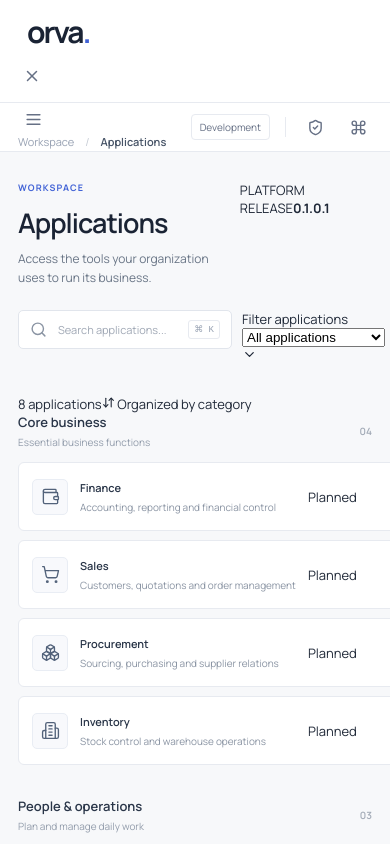
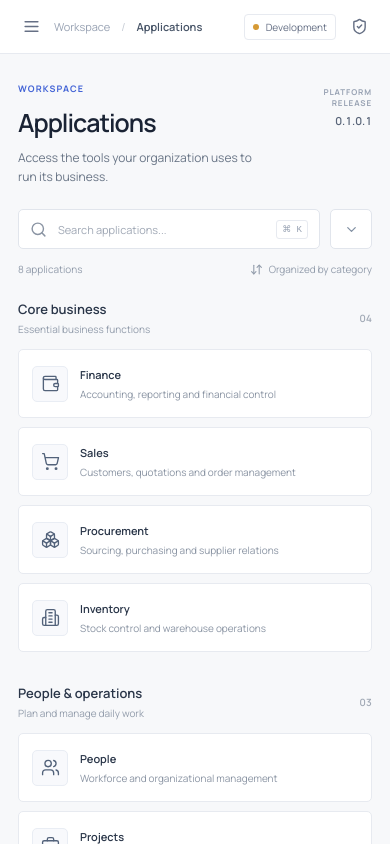
Before and after one commit to fbrhrdynt/orva_project, a Next.js app in the folder apps/web/: page / in a window 390 px wide. Shown: the top 844 px of the page. Built offline with nearby package versions, Linux system fonts and the light colour scheme.

Commit message:
Refine ORVA responsive design system styling

```diff
--- a/apps/web/src/app/globals.css
+++ b/apps/web/src/app/globals.css
@@ -1,4 +1,5 @@
 :root {
+  color-scheme: light;
   --orva-navy: #1A2334;
   --orva-accent: #4263D6;
   --canvas: #F7F8FA;
@@ -8,94 +9,136 @@
   --text-muted: #98A2B3;
   --border: #E7EAF0;
   --sidebar-width: 248px;
+  --focus: rgba(66, 99, 214, .22);
 }
-
 * { box-sizing: border-box; }
 html, body { min-height: 100%; }
+html { scroll-behavior: smooth; }
 body { margin: 0; background: var(--canvas); color: var(--text-primary); font-family: var(--font-manrope), sans-serif; font-size: 13px; -webkit-font-smoothing: antialiased; }
-button, input { font: inherit; }
-button { cursor: pointer; }
-
+button, input, select { font: inherit; }
+button, select { cursor: pointer; }
+button:focus-visible, a:focus-visible, input:focus-visible, select:focus-visible { outline: 3px solid var(--focus); outline-offset: 2px; }
 .app-shell { min-height: 100vh; }
-.sidebar { width: var(--sidebar-width); position: fixed; inset: 0 auto 0 0; display: flex; flex-direction: column; padding: 25px 17px 16px; background: #fff; border-right: 1px solid var(--border); }
+.sidebar { width: var(--sidebar-width); position: fixed; z-index: 20; inset: 0 auto 0 0; display: flex; flex-direction: column; padding: 25px 17px 16px; background: #fff; border-right: 1px solid var(--border); }
+.sidebar-head { display: flex; align-items: flex-start; justify-content: space-between; }
 .wordmark { display: inline-flex; align-items: baseline; width: fit-content; margin: 0 0 29px 10px; color: var(--orva-navy); font-size: 30px; font-weight: 700; letter-spacing: -2px; line-height: 1; text-decoration: none; }
 .wordmark span { color: var(--orva-accent); }
-.workspace-switcher { min-height: 56px; display: flex; align-items: center; gap: 10px; padding: 8px; border: 1px solid var(--border); border-radius: 7px; }
-.workspace-mark { width: 32px; height: 32px; display: grid; place-items: center; border-radius: 6px; background: var(--orva-navy); color: #fff; font-weight: 700; }
+.workspace-switcher { width: 100%; min-height: 56px; display: flex; align-items: center; gap: 10px; padding: 8px; border: 1px solid var(--border); border-radius: 6px; background: #fff; text-align: left; }
+.workspace-mark { width: 32px; height: 32px; display: grid; flex: 0 0 auto; place-items: center; border-radius: 5px; background: var(--orva-navy); color: #fff; font-weight: 700; }
 .workspace-copy, .profile-copy { display: grid; gap: 3px; min-width: 0; flex: 1; }
 .workspace-copy strong, .profile-copy strong { font-size: 11px; font-weight: 600; }
 .workspace-copy span, .profile-copy span { color: var(--text-muted); font-size: 10px; }
 .workspace-switcher > svg, .profile > svg { color: var(--text-muted); }
 .nav-label { margin: 32px 10px 10px; color: #98A2B3; font-size: 9px; font-weight: 700; letter-spacing: 1px; }
 .main-nav { display: grid; gap: 4px; }
-.nav-item { min-height: 38px; display: flex; align-items: center; gap: 11px; padding: 0 10px; border-radius: 5px; color: #667085; font-size: 12px; font-weight: 500; text-decoration: none; }
+.nav-item { min-height: 38px; display: flex; align-items: center; gap: 11px; padding: 0 10px; border-radius: 5px; color: #667085; font-size: 12px; font-weight: 500; text-decoration: none; transition: background 140ms ease, color 140ms ease; }
+.nav-item:hover { background: #F7F8FA; color: var(--orva-navy); }
 .nav-item svg { color: #7B8797; }
 .nav-item.active { background: #F0F3FA; color: var(--orva-navy); font-weight: 600; }
 .nav-item.active svg { color: var(--orva-accent); }
 .nav-count { margin-left: auto; color: var(--text-muted); font-size: 10px; }
 .sidebar-bottom { margin-top: auto; display: grid; gap: 4px; }
 .profile { display: flex; align-items: center; gap: 9px; margin-top: 13px; padding: 14px 4px 0; border-top: 1px solid var(--border); }
-.avatar { width: 30px; height: 30px; display: grid; place-items: center; border-radius: 50%; background: #E9EDF5; color: var(--orva-navy); font-size: 10px; font-weight: 700; }
-
+.avatar { width: 30px; height: 30px; display: grid; flex: 0 0 auto; place-items: center; border-radius: 50%; background: #E9EDF5; color: var(--orva-navy); font-size: 10px; font-weight: 700; }
 .content { min-height: 100vh; margin-left: var(--sidebar-width); }
 .topbar { height: 62px; display: flex; align-items: center; justify-content: space-between; padding: 0 42px; background: #fff; border-bottom: 1px solid var(--border); }
-.breadcrumbs, .topbar-actions { display: flex; align-items: center; gap: 11px; color: var(--text-muted); font-size: 11px; }
+.topbar-left, .breadcrumbs, .topbar-actions { display: flex; align-items: center; gap: 11px; }
+.breadcrumbs { color: var(--text-muted); font-size: 11px; }
 .breadcrumbs strong { color: #475467; font-weight: 600; }
 .crumb-separator { color: #C5CBD4; }
 .topbar-actions { gap: 15px; }
-.icon-button { width: 28px; height: 28px; display: grid; place-items: center; border: 0; background: transparent; color: #667085; }
+.icon-button { width: 30px; height: 30px; display: grid; place-items: center; border: 0; border-radius: 5px; background: transparent; color: #667085; }
+.icon-button:hover { background: #F5F6F8; color: var(--orva-navy); }
 .topbar-divider { height: 20px; width: 1px; background: var(--border); }
-.environment { padding: 5px 8px; border: 1px solid var(--border); border-radius: 4px; color: #667085; font-size: 10px; }
-
+.environment { display: inline-flex; align-items: center; gap: 7px; padding: 5px 8px; border: 1px solid var(--border); border-radius: 4px; color: #667085; font-size: 10px; }
+.environment-dot { width: 6px; height: 6px; border-radius: 50%; background: #D69A35; }
 .page { max-width: 1240px; margin: 0 auto; padding: 42px 48px 25px; }
 .page-heading { display: flex; align-items: flex-end; justify-content: space-between; gap: 20px; }
 .eyebrow { margin-bottom: 10px; color: var(--orva-accent); font-size: 9px; font-weight: 700; letter-spacing: 1.15px; }
 h1 { margin: 0; color: var(--orva-navy); font-size: 27px; font-weight: 600; letter-spacing: -1px; }
 .page-heading p { margin: 8px 0 0; color: var(--text-secondary); font-size: 12px; }
-.text-action { display: inline-flex; align-items: center; gap: 7px; padding: 8px 0; border: 0; background: transparent; color: var(--orva-accent); font-size: 11px; font-weight: 600; }
-.search-row { display: flex; gap: 10px; margin: 29px 0 34px; }
-.search-box { height: 39px; max-width: 420px; flex: 1; display: flex; align-items: center; gap: 9px; padding: 0 11px; border: 1px solid #E1E5EC; border-radius: 5px; background: #fff; color: #8A94A3; }
-.search-box input { min-width: 0; flex: 1; outline: none; border: 0; color: var(--text-primary); font-size: 11px; }
+.heading-meta { display: grid; gap: 5px; padding-bottom: 2px; text-align: right; }
+.meta-label { color: var(--text-muted); font-size: 8px; font-weight: 700; letter-spacing: .9px; }
+.heading-meta strong { color: #596579; font-size: 11px; font-weight: 600; font-variant-numeric: tabular-nums; }
+.search-row { display: flex; gap: 10px; margin: 29px 0 15px; }
+.search-box { height: 40px; max-width: 440px; flex: 1; display: flex; align-items: center; gap: 9px; padding: 0 11px; border: 1px solid #E1E5EC; border-radius: 5px; background: #fff; color: #8A94A3; }
+.search-box:focus-within { border-color: #9AADEB; box-shadow: 0 0 0 3px rgba(66,99,214,.08); }
+.search-box input { min-width: 0; flex: 1; outline: none; border: 0; color: var(--text-primary); font-size: 11px; background: transparent; }
 .search-box input::placeholder { color: #A0A8B5; }
 kbd { padding: 3px 5px; border: 1px solid var(--border); border-radius: 3px; color: #98A2B3; font-size: 9px; }
-.filter-button { display: inline-flex; align-items: center; gap: 9px; padding: 0 11px; border: 1px solid #E1E5EC; border-radius: 5px; background: #fff; color: #596579; font-size: 11px; }
+.clear-search { display: grid; place-items: center; padding: 3px; border: 0; background: transparent; color: #7F8998; }
+.filter-control { position: relative; min-width: 164px; height: 40px; display: flex; align-items: center; border: 1px solid #E1E5EC; border-radius: 5px; background: #fff; color: #596579; }
+.filter-control select { width: 100%; height: 100%; padding: 0 32px 0 11px; appearance: none; border: 0; outline: none; background: transparent; color: inherit; font-size: 11px; }
+.filter-control > svg { position: absolute; right: 10px; pointer-events: none; color: #8290A3; }
+.results-line { display: flex; justify-content: space-between; margin: 0 0 28px; color: #929CAB; font-size: 10px; }
+.results-line span:last-child { display: inline-flex; align-items: center; gap: 6px; }
 .application-section { margin-bottom: 32px; }
 .section-heading { display: flex; align-items: center; justify-content: space-between; margin-bottom: 13px; }
 .section-heading h2 { margin: 0; color: #293548; font-size: 13px; font-weight: 600; }
 .section-heading span:not(.section-count) { display: block; margin-top: 4px; color: #929CAB; font-size: 10px; }
-.section-count { color: #A2AAB6; font-size: 10px; font-weight: 600; }
+.section-count { color: #A2AAB6; font-size: 10px; font-weight: 600; font-variant-numeric: tabular-nums; }
 .application-grid { display: grid; grid-template-columns: repeat(2, minmax(0, 1fr)); gap: 9px; }
-.application-item { min-height: 69px; display: flex; align-items: center; gap: 12px; padding: 12px 13px; border: 1px solid var(--border); border-radius: 6px; background: #fff; transition: border-color 140ms ease, background 140ms ease; }
+.application-item { min-width: 0; min-height: 72px; display: flex; align-items: center; gap: 12px; padding: 12px 13px; border: 1px solid var(--border); border-radius: 5px; background: #fff; transition: border-color 140ms ease, background 140ms ease; }
 .application-item:hover { border-color: #C8D2E8; background: #FCFCFE; }
 .application-icon { width: 36px; height: 36px; display: grid; flex: 0 0 auto; place-items: center; border: 1px solid #E9EDF4; border-radius: 5px; background: #F8F9FC; color: #52627A; }
 .application-copy { min-width: 0; flex: 1; }
 .application-copy h3 { margin: 0; color: #293548; font-size: 11px; font-weight: 600; }
 .application-copy p { overflow: hidden; margin: 5px 0 0; color: #8A94A3; font-size: 10px; text-overflow: ellipsis; white-space: nowrap; }
-.application-arrow { color: #B2BAC6; opacity: 0; transition: opacity 140ms ease; }
+.application-status { flex: 0 0 auto; color: #929CAB; font-size: 9px; }
+.application-arrow { flex: 0 0 auto; color: #B2BAC6; opacity: 0; transition: opacity 140ms ease; }
 .application-item:hover .application-arrow { opacity: 1; }
-.page-footer { display: flex; justify-content: space-between; margin-top: 46px; padding-top: 15px; border-top: 1px solid var(--border); color: #98A2B3; font-size: 9px; }
+.empty-state { min-height: 220px; display: grid; place-content: center; justify-items: center; gap: 9px; border: 1px dashed #D8DEE8; border-radius: 6px; color: #8792A2; text-align: center; }
+.empty-state strong { color: var(--orva-navy); font-size: 13px; }
+.empty-state span { font-size: 11px; }
+.empty-state button { margin-top: 5px; padding: 7px 10px; border: 1px solid var(--border); border-radius: 4px; background: white; color: var(--orva-accent); font-size: 11px; font-weight: 600; }
+.page-footer { display: flex; justify-content: space-between; gap: 10px; margin-top: 46px; padding-top: 15px; border-top: 1px solid var(--border); color: #98A2B3; font-size: 9px; }
+.page-footer strong { color: var(--orva-navy); font-size: 11px; }
 .footer-separator { padding: 0 5px; color: #C4CAD3; }
-
-@media (max-width: 900px) {
-  .sidebar { width: 205px; }
-  :root { --sidebar-width: 205px; }
-  .page { padding: 34px 27px 22px; }
-  .topbar { padding: 0 27px; }
+.mobile-menu, .mobile-close, .mobile-backdrop { display: none; }
+.sr-only { position: absolute; width: 1px; height: 1px; overflow: hidden; clip: rect(0,0,0,0); white-space: nowrap; clip-path: inset(50%); }
+@media (max-width: 1100px) {
+  .page { padding: 36px 32px 24px; }
+  .topbar { padding: 0 32px; }
+}
+@media (max-width: 850px) {
+  :root { --sidebar-width: 220px; }
+  .page { padding: 32px 24px 22px; }
+  .topbar { padding: 0 24px; }
+  .application-grid { grid-template-columns: 1fr; }
 }
 @media (max-width: 640px) {
-  .sidebar { position: static; width: 100%; height: auto; padding: 17px 17px 12px; border-right: 0; border-bottom: 1px solid var(--border); }
-  .wordmark { margin-bottom: 15px; }
-  .workspace-switcher, .nav-label, .main-nav, .sidebar-bottom { display: none; }
+  .sidebar { width: min(290px, 84vw); height: 100dvh; transform: translateX(-100%); transition: transform 180ms ease; box-shadow: none; }
+  .sidebar.sidebar-open { transform: translateX(0); box-shadow: 12px 0 34px rgba(26,35,52,.12); }
+  .sidebar-head { align-items: center; }
+  .wordmark { margin: 0 0 22px 10px; }
+  .mobile-close { display: grid; margin-top: -18px; }
+  .workspace-switcher { display: flex; }
+  .nav-label { margin-top: 27px; }
+  .main-nav, .sidebar-bottom { display: grid; }
+  .mobile-backdrop { position: fixed; z-index: 15; inset: 0; display: block; border: 0; background: rgba(26,35,52,.30); }
   .content { margin-left: 0; }
-  .topbar { height: 49px; padding: 0 18px; }
-  .page { padding: 29px 18px 20px; }
+  .topbar { height: 54px; padding: 0 16px; }
+  .mobile-menu { display: grid; }
+  .topbar-left { gap: 8px; }
+  .topbar-actions { gap: 8px; }
+  .command-button, .topbar-divider { display: none; }
+  .page { padding: 28px 18px 20px; }
   .page-heading { align-items: flex-start; }
-  .page-heading p { max-width: 240px; line-height: 1.6; }
-  .text-action { display: none; }
-  .search-row { margin: 23px 0 29px; }
+  h1 { font-size: 25px; }
+  .page-heading p { max-width: 245px; line-height: 1.6; }
+  .heading-meta { padding-top: 4px; }
+  .search-row { margin: 23px 0 13px; }
+  .search-box { min-width: 0; }
+  .filter-control { min-width: 42px; width: 42px; }
+  .filter-control select { padding-left: 8px; color: transparent; }
+  .filter-control select option { color: var(--text-primary); }
+  .filter-control > svg { right: 12px; }
+  .results-line { margin-bottom: 24px; }
   .application-grid { grid-template-columns: 1fr; }
-  .page-footer { gap: 10px; flex-wrap: wrap; }
+  .application-item { min-height: 69px; }
+  .application-status { display: none; }
+  .page-footer { margin-top: 35px; flex-wrap: wrap; }
 }
 @media (prefers-reduced-motion: reduce) {
-  *, *::before, *::after { scroll-behavior: auto !important; transition-duration: 0.01ms !important; animation-duration: 0.01ms !important; }
+  *, *::before, *::after { scroll-behavior: auto !important; transition-duration: .01ms !important; animation-duration: .01ms !important; }
 }
```
